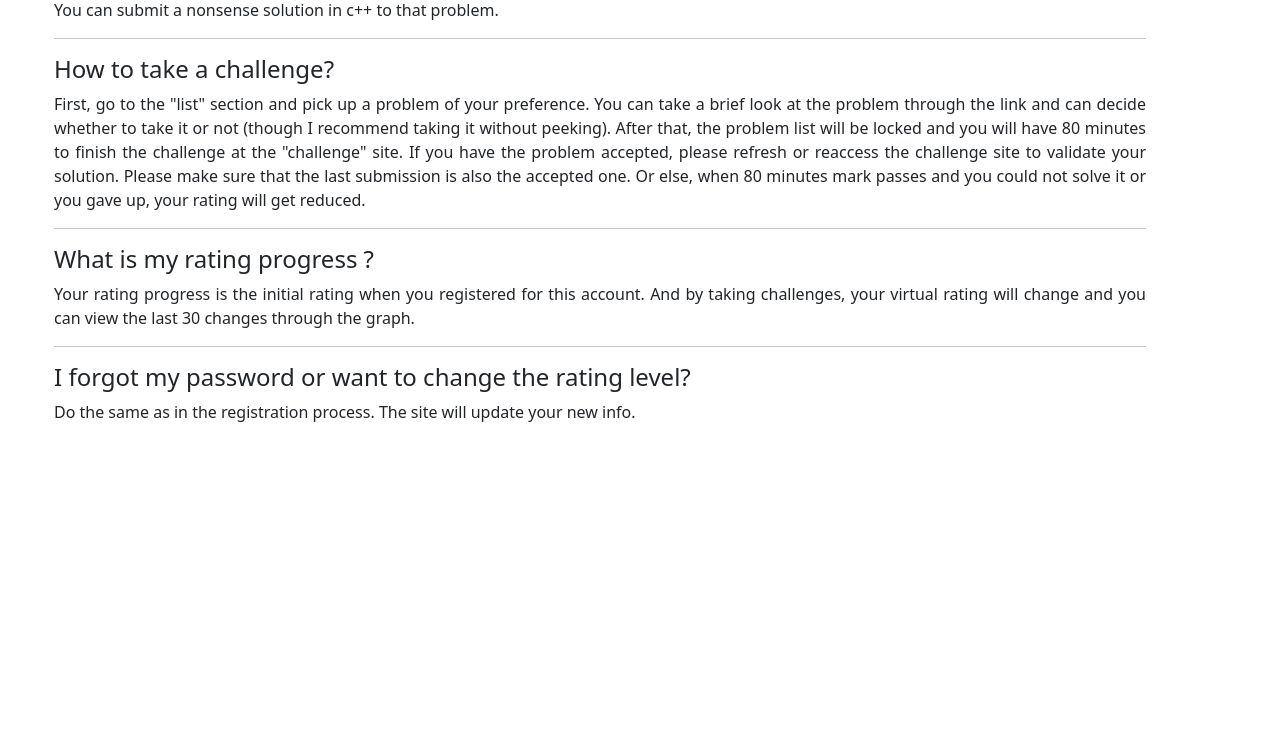
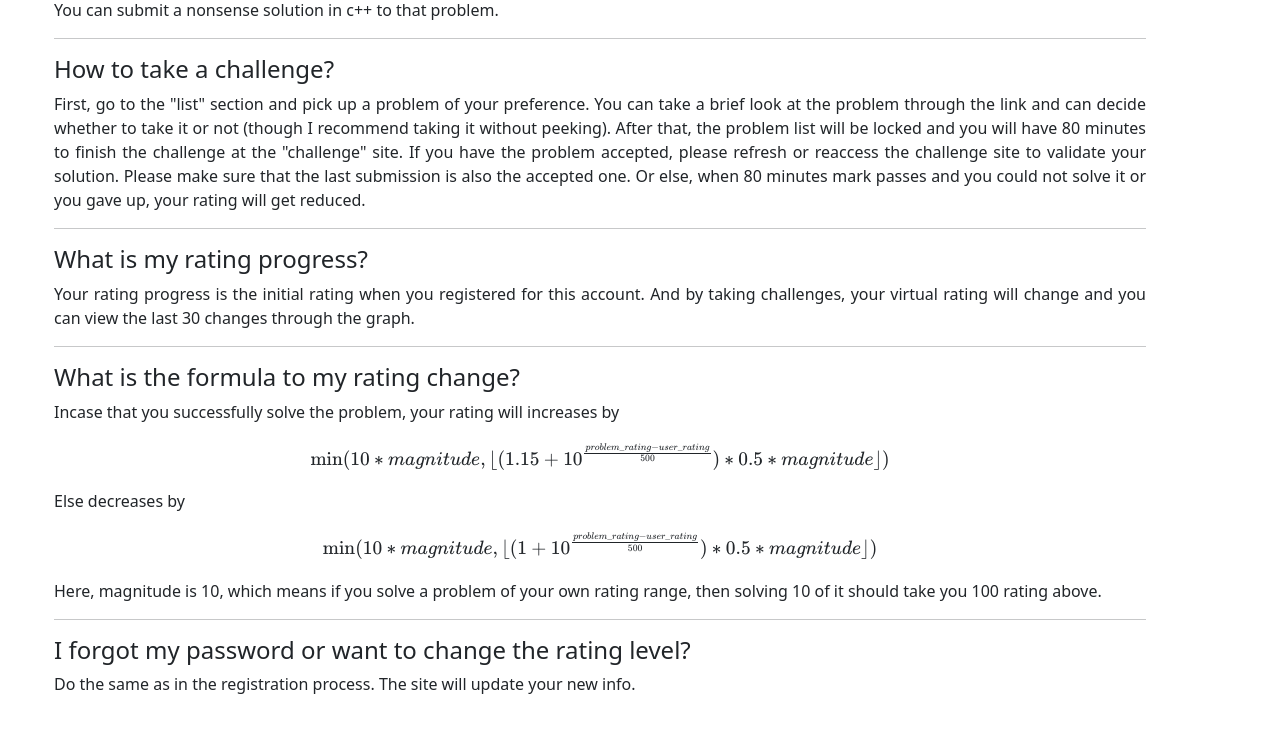
Before and after one commit to phattd15/arugo, a Django app: page /help/ in a window 1280 px wide. Shown: the part 557-1289 px from the top of the page. Before the commit the page ends 979 px from the top, so only its background shows below. Run offline with Django 3.2, Linux system fonts and the light colour scheme; some libraries are stand-ins or nearby versions.

Commit message:
adding formula

```diff
--- a/base/util.py
+++ b/base/util.py
@@ -447,9 +447,6 @@ def remaining_time_convert(rem):
     return (minutes, seconds)
 
 
-# def query_timeout(handle):
-
-
 def undergoing_auth_query(handle):
     query = AuthQuery.objects.filter(handle=handle)
 
--- a/templates/help.html
+++ b/templates/help.html
@@ -32,11 +32,15 @@
             minutes mark passes and you could not solve it or you gave up, your rating will get reduced.</p><hr>
     </div>
     <div class="container">
-        <p class="h4">What is my rating progress ?</p>
+        <p class="h4">What is my rating progress?</p>
         <p>Your rating progress is the initial rating when you registered for this account. And by taking challenges,
             your virtual rating will change and you can view the last 30 changes through the graph.</p><hr>
     </div>
-
+    <div class="container">
+        <p class="h4">What is the formula to my rating change?</p>
+        <p> Incase that you successfully solve the problem, your rating will increases by $$\min(10*magnitude, \lfloor{(1.15 + 10^{\frac{problem\_rating - user\_rating}{500}}) * 0.5*magnitude}\rfloor)$$ Else decreases by $$\min(10*magnitude, \lfloor{(1 + 10^{\frac{problem\_rating - user\_rating}{500}}) * 0.5*magnitude}\rfloor)$$ Here, magnitude is 10, which means if you solve a problem of your own rating range, then solving 10 of it should take you 100 rating above.</p>
+        <hr>
+    </div>
     <div class="container">
         <p class="h4">I forgot my password or want to change the rating level?</p>
         <p>Do the same as in the registration process. The site will update your new info.</p>
--- a/templates/main.html
+++ b/templates/main.html
@@ -11,6 +11,10 @@
     <script src="{% static 'js/bootstrap.min.js' %}"></script>
     <link rel="canonical" href="https://getbootstrap.com/docs/4.0/examples/cover/">
     <link rel="stylesheet" href="{% static 'css/style.css' %}">
+    <script src="https://polyfill.io/v3/polyfill.min.js?features=es6"></script>
+    <script type="text/javascript" id="MathJax-script" async
+    src="https://cdn.jsdelivr.net/npm/mathjax@3/es5/tex-chtml.js">
+    </script>
 </head>
 
 <body>
```
